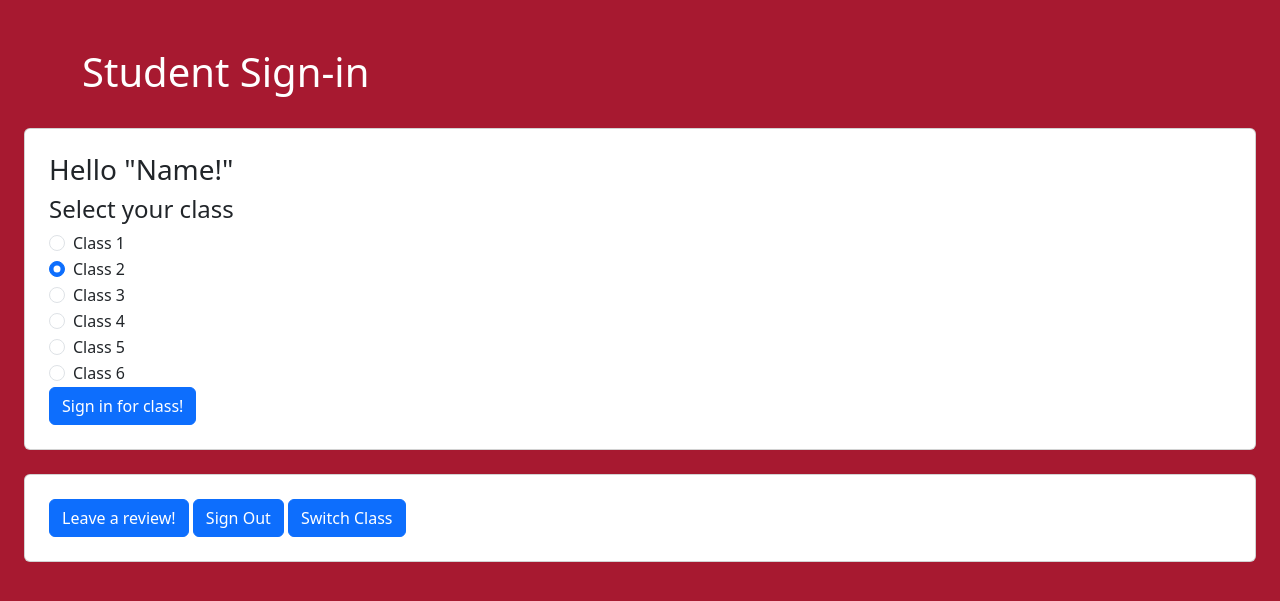
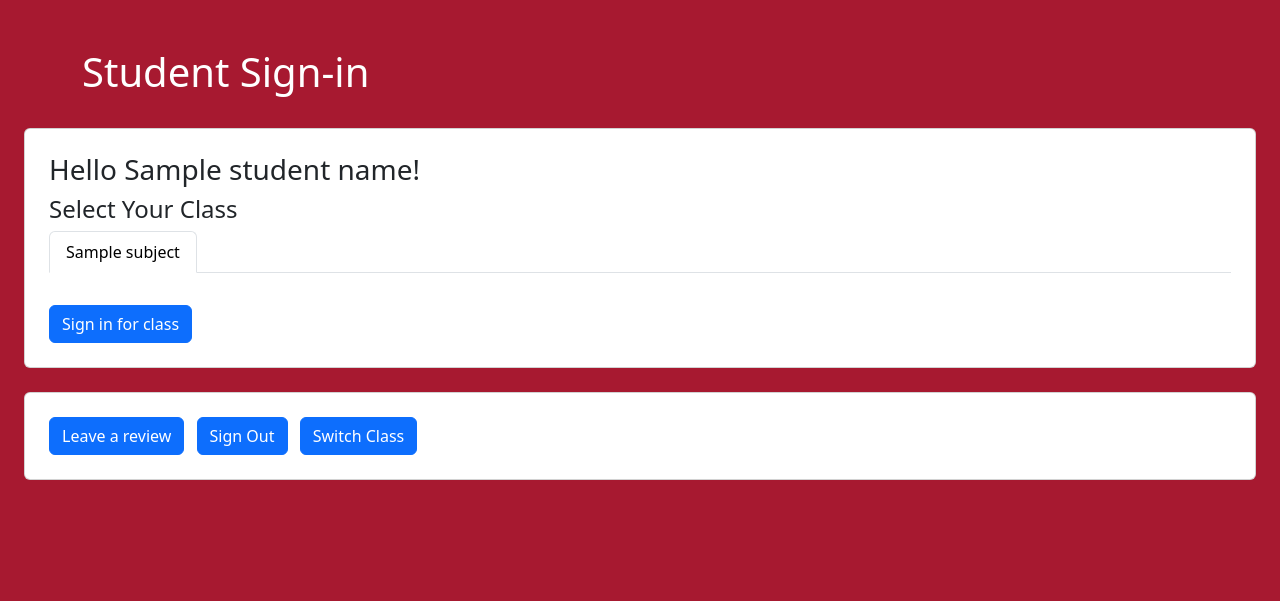
Before and after one commit to maxcramerhub/llcmonitor, a Django app: template monitor/templates/monitor/class_select.html in a window 1280 px wide. Shown: the top 601 px of the page. Run offline with Django 5.2, Linux system fonts and the light colour scheme; the template is opened without the code that fills it: most values are stand-ins (such as "Sample title", 1, 10 or a date in 2020).

Commit message:
gitignore and class_select update

```diff
--- a/llcsite/settings.py
+++ b/llcsite/settings.py
@@ -37,8 +37,7 @@
     "django.contrib.sessions",
     "django.contrib.messages",
     "django.contrib.staticfiles",
-    'monitor',
-    "bootstrap5"
+    'monitor'
 ]
 
 MIDDLEWARE = [
--- a/monitor/templates/monitor/class_select.html
+++ b/monitor/templates/monitor/class_select.html
@@ -13,58 +13,71 @@
 
 <div class="card p-2 m-4">
     <div class="card-body">
-        <h3> Hello "Name!" </h3>
-        <h4> Select your class </h4>
-        <div class="form-check">
-            <input class="form-check-input" type="radio" name="flexRadioDefault" id="flexRadioDefault1">
-            <label class="form-check-label" for="flexRadioDefault1">
-              Class 1
-            </label>
-          </div>
-          <div class="form-check">
-            <input class="form-check-input" type="radio" name="flexRadioDefault" id="flexRadioDefault2" checked>
-            <label class="form-check-label" for="flexRadioDefault2">
-            Class 2
-            </label>
-          </div>
-          <div class="form-check">
-            <input class="form-check-input" type="radio" name="flexRadioDefault" id="flexRadioDefault1">
-            <label class="form-check-label" for="flexRadioDefault1">
-                Class 3
-            </label>
-          </div>
-          <div class="form-check">
-            <input class="form-check-input" type="radio" name="flexRadioDefault" id="flexRadioDefault1">
-            <label class="form-check-label" for="flexRadioDefault1">
-                Class 4
-            </label>
-          </div>
-          <div class="form-check">
-            <input class="form-check-input" type="radio" name="flexRadioDefault" id="flexRadioDefault1">
-            <label class="form-check-label" for="flexRadioDefault1">
-                Class 5
-            </label>
-          </div>
-          <div class="form-check">
-            <input class="form-check-input" type="radio" name="flexRadioDefault" id="flexRadioDefault1">
-            <label class="form-check-label" for="flexRadioDefault1">
-                Class 6
-            </label>
-          </div>
+        <h3>Hello {{ student_name }}!</h3>
 
-          <form method="POST" action="{% url 'monitor:class_select' %}">
-            {% csrf_token %}
-            <button type="submit" class="btn btn-primary">Sign in for class!</button>
-        </form>
+        <h4>Select Your Class</h4>
 
-</div>
+        <ul class="nav nav-tabs" id="subjectTabs" role="tablist">
+          <!-- tabs based on subjects in views.py -->
+            {% for subject in subjects %}
+            <li class="nav-item">
+                <button class="nav-link {% if forloop.first %}active{% endif %}"
+                        id="{{ subject|slugify }}-tab"
+                        data-bs-toggle="tab"
+                        data-bs-target="#{{ subject|slugify }}"
+                        type="button"
+                        >
+                    {{ subject }}
+                </button>
+            </li>
+            {% endfor %}
+        </ul>
+
+        <div class="tab-content mt-3" id="subjectTabContent">
+          <!-- for each tab... -->
+            {% for subject in subjects %}
+            <div class="tab-pane fade {% if forloop.first %}show active{% endif %}"
+                 id="{{ subject|slugify }}"
+                 role="tabpanel">
+
+                <form method="POST" action="{% url 'monitor:class_select' %}">
+                    {% csrf_token %}
+                    <div class="row">
+                        {% for course in courses %}
+                        <!-- sort via subject on tabular view -->
+                            {% if course.Subject == subject %}
+                            <div class="col-md-4 mb-2">
+                                <div class="form-check btn btn-outline-danger">
+                                    <input class="form-check-input"
+                                           type="radio"
+                                           name="selected_course"
+                                           id="{{ course.Course_Number }}"
+                                           value="{{ course.Course_Number }}">
+                                    <label class="form-check-label" for="{{ course.Course_Number }}">
+                                        {{ course.Title }} ({{ course.Course_Number }})
+                                    </label>
+                                </div>
+                            </div>
+                            {% endif %}
+                        {% endfor %}
+                    </div>
+                  <button type="submit" class="btn btn-primary mt-3">Sign in for class</button>
+                </form>
+            </div>
+            {% endfor %}
+        </div>
+    </div>
 </div>
 
 <div class="card m-4 p-2">
     <div class="card-body">
-    <button type="submit" class="btn btn-primary">Leave a review!</button>
-    <button type="submit" class="btn btn-primary">Sign Out</button>
-    <button type="submit" class="btn btn-primary">Switch Class</button>
-</div>
+        <button type="submit" class="btn btn-primary me-2">Leave a review</button>
+        <button type="submit" class="btn btn-primary me-2">Sign Out</button>
+        <button type="submit" class="btn btn-primary">Switch Class</button>
+    </div>
 </div>
 {% endblock %}
+
+{% block extra_js %}
+<script src="https://cdn.jsdelivr.net/npm/bootstrap@5.2.3/dist/js/bootstrap.bundle.min.js"></script>
+{% endblock %}
```
Also changed, not shown: monitor/templates/monitor/index.html (+6 -3 lines), monitor/views.py (+137 -1 lines), db.sqlite3, 2 other files.
